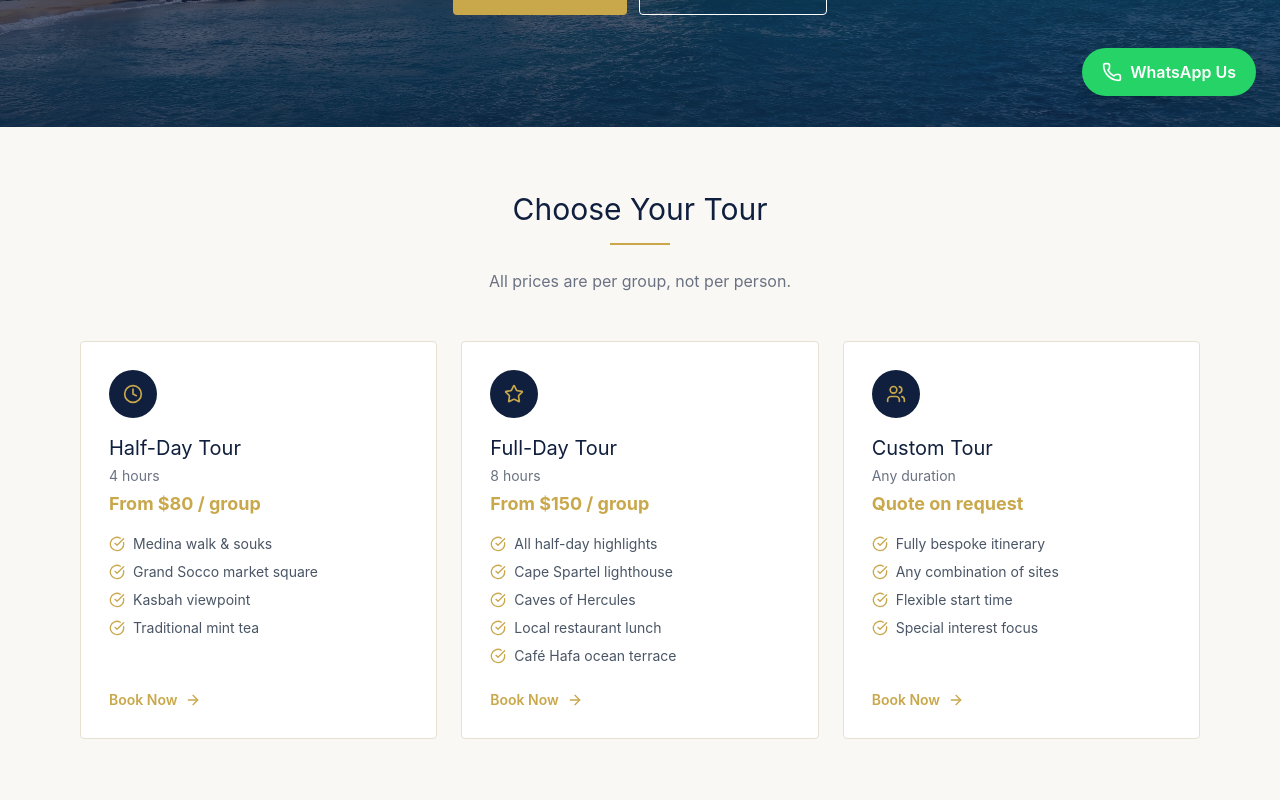
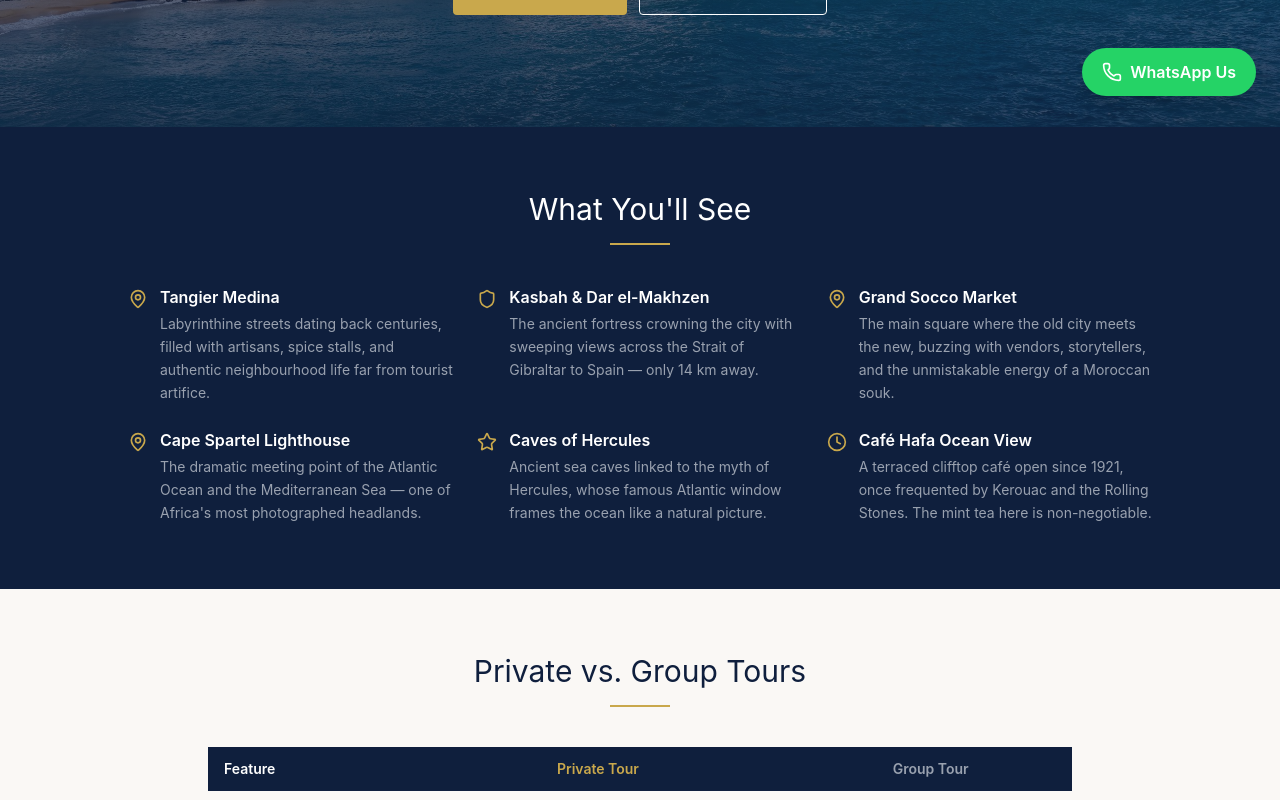
Before and after one commit to tangiertour-hue/tangiertours, a Next.js app: page /tours/tangier-private-tours in a window 1280 px wide. Shown: the part 680-1480 px from the top of the page. Built offline with nearby package versions, Linux system fonts and the light colour scheme.

Commit message:
Remove 'Choose Your Tour' pricing section from Tangier Private Tours page

```diff
--- a/app/tours/tangier-private-tours/page.tsx
+++ b/app/tours/tangier-private-tours/page.tsx
@@ -78,29 +78,7 @@ const faqJsonLd = {
   ],
 };
 
-const tourOptions = [
-  {
-    icon: Clock,
-    title: "Half-Day Tour",
-    duration: "4 hours",
-    price: "From $80 / group",
-    highlights: ["Medina walk & souks", "Grand Socco market square", "Kasbah viewpoint", "Traditional mint tea"],
-  },
-  {
-    icon: Star,
-    title: "Full-Day Tour",
-    duration: "8 hours",
-    price: "From $150 / group",
-    highlights: ["All half-day highlights", "Cape Spartel lighthouse", "Caves of Hercules", "Local restaurant lunch", "Café Hafa ocean terrace"],
-  },
-  {
-    icon: Users,
-    title: "Custom Tour",
-    duration: "Any duration",
-    price: "Quote on request",
-    highlights: ["Fully bespoke itinerary", "Any combination of sites", "Flexible start time", "Special interest focus"],
-  },
-];
+
 
 const sights = [
   { icon: MapPin, name: "Tangier Medina", desc: "Labyrinthine streets dating back centuries, filled with artisans, spice stalls, and authentic neighbourhood life far from tourist artifice." },
@@ -174,37 +152,7 @@ export default function TangierPrivateToursPage() {
         </section>
 
 
-        {/* Tour Options */}
-        <section id="options" className="max-w-6xl mx-auto px-4 py-16">
-          <h2 className="font-display text-3xl text-navy text-center mb-2 gold-divider">Choose Your Tour</h2>
-          <p className="text-center text-gray-500 mt-6 mb-12">All prices are per group, not per person.</p>
-          <div className="grid md:grid-cols-3 gap-6">
-            {tourOptions.map((opt) => {
-              const Icon = opt.icon;
-              return (
-                <div key={opt.title} className="bg-white rounded-lg border border-[var(--border-warm)] p-7 flex flex-col hover:shadow-lg transition-shadow">
-                  <div className="w-12 h-12 rounded-full bg-navy flex items-center justify-center mb-4">
-                    <Icon className="w-5 h-5 text-[var(--gold)]" />
-                  </div>
-                  <h3 className="font-display text-xl text-navy mb-1">{opt.title}</h3>
-                  <p className="text-sm text-gray-500 mb-1">{opt.duration}</p>
-                  <p className="text-[var(--gold)] font-bold text-lg mb-4">{opt.price}</p>
-                  <ul className="space-y-2 flex-1">
-                    {opt.highlights.map((h) => (
-                      <li key={h} className="flex gap-2 items-start text-sm text-gray-600">
-                        <CheckCircle className="w-4 h-4 text-[var(--gold)] flex-shrink-0 mt-0.5" />
-                        {h}
-                      </li>
-                    ))}
-                  </ul>
-                  <Link href="#booking" className="mt-6 inline-flex items-center gap-2 text-sm font-semibold text-[var(--gold)] hover:text-navy transition-colors">
-                    Book Now <ArrowRight className="w-4 h-4" />
-                  </Link>
-                </div>
-              );
-            })}
-          </div>
-        </section>
+
 
         {/* What You'll See */}
         <section className="bg-navy py-16 px-4">
```
